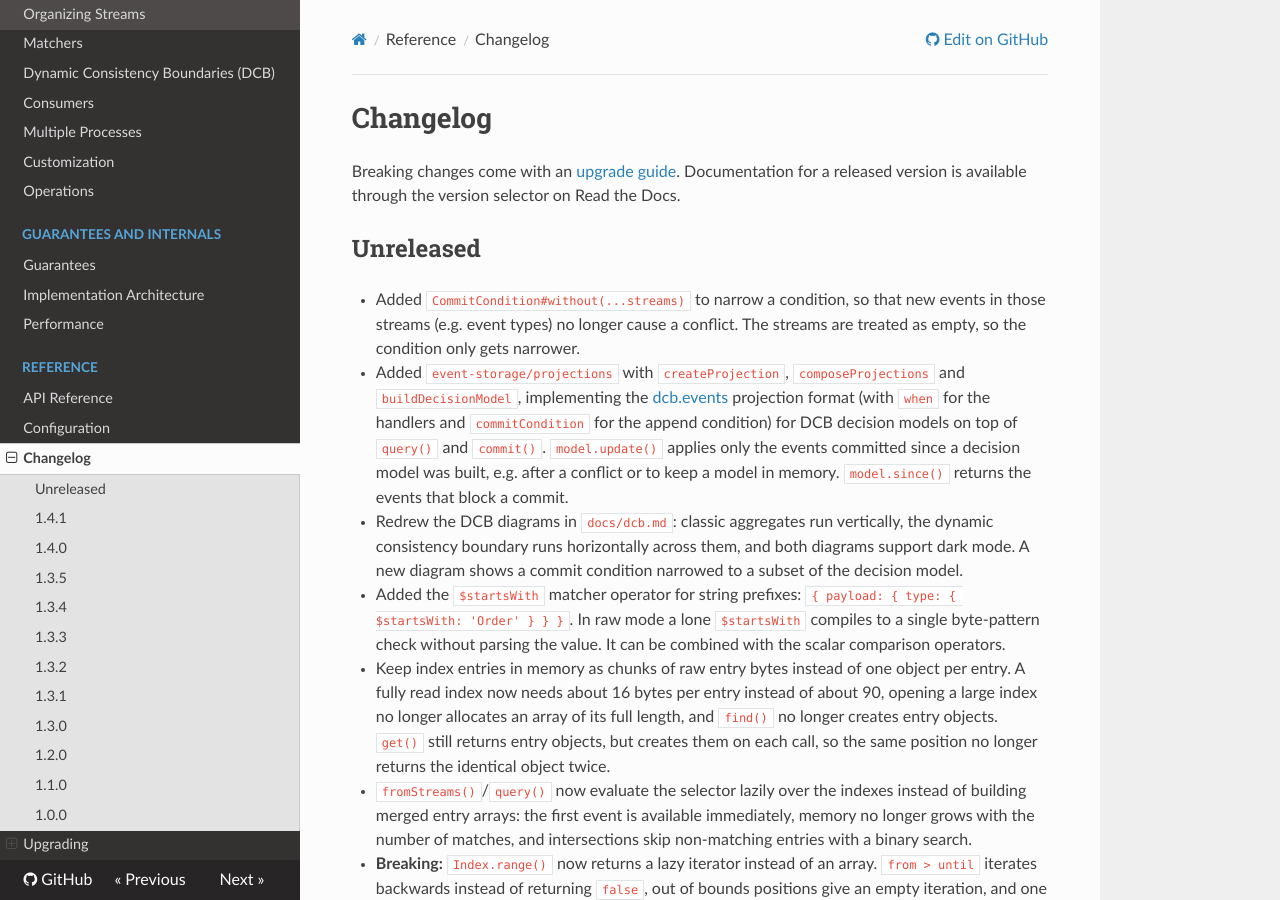
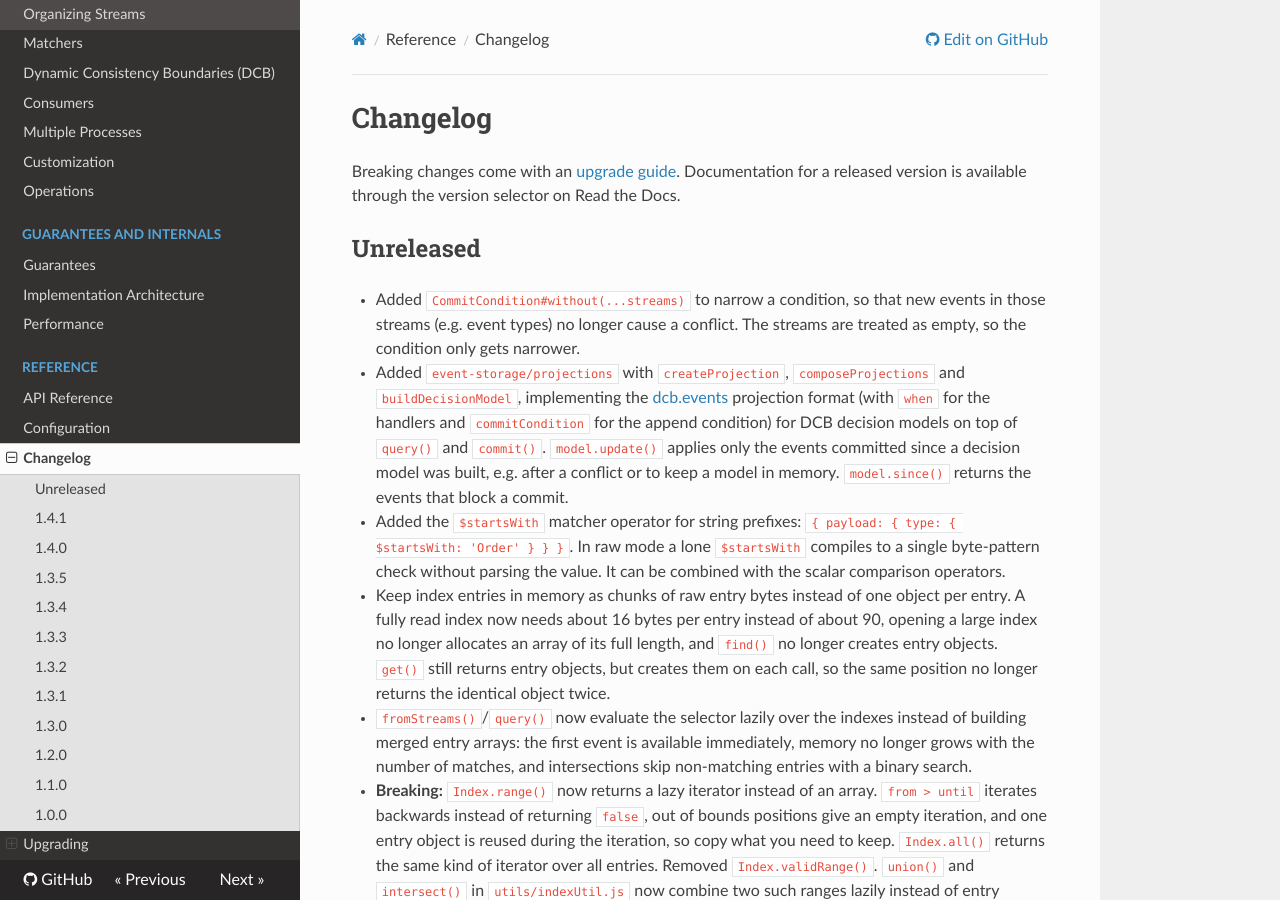
Before and after one commit to albe/node-event-storage, an MkDocs documentation site: the page built from docs/changelog.md, in a window 1280 px wide and 900 px high. Built offline with MkDocs 1.6.1, drawn with Linux system fonts in a browser that asks for light colours; nearby versions of some CDN libraries.

Commit message:
Drop documentation entry from changelog
Co-Authored-By: Claude Opus 5.5 <noreply@anthropic.com>
Claude-Session: https://claude.ai/code/session_01LShbU9WF5hHAjhQyr2gpXo

```diff
--- a/docs/changelog.md
+++ b/docs/changelog.md
@@ -6,7 +6,6 @@ Breaking changes come with an [upgrade guide](upgrading/index.md). Documentation
 
 - Added `CommitCondition#without(...streams)` to narrow a condition, so that new events in those streams (e.g. event types) no longer cause a conflict. The streams are treated as empty, so the condition only gets narrower.
 - Added `event-storage/projections` with `createProjection`, `composeProjections` and `buildDecisionModel`, implementing the [dcb.events](https://dcb.events/topics/projections/) projection format (with `when` for the handlers and `commitCondition` for the append condition) for DCB decision models on top of `query()` and `commit()`. `model.update()` applies only the events committed since a decision model was built, e.g. after a conflict or to keep a model in memory. `model.since()` returns the events that block a commit.
-- Redrew the DCB diagrams in `docs/dcb.md`: classic aggregates run vertically, the dynamic consistency boundary runs horizontally across them, and both diagrams support dark mode. A new diagram shows a commit condition narrowed to a subset of the decision model.
 - Added the `$startsWith` matcher operator for string prefixes: `{ payload: { type: { $startsWith: 'Order' } } }`. In raw mode a lone `$startsWith` compiles to a single byte-pattern check without parsing the value. It can be combined with the scalar comparison operators.
 - Keep index entries in memory as chunks of raw entry bytes instead of one object per entry. A fully read index now needs about 16 bytes per entry instead of about 90, opening a large index no longer allocates an array of its full length, and `find()` no longer creates entry objects. `get()` still returns entry objects, but creates them on each call, so the same position no longer returns the identical object twice.
 - `fromStreams()`/`query()` now evaluate the selector lazily over the indexes instead of building merged entry arrays: the first event is available immediately, memory no longer grows with the number of matches, and intersections skip non-matching entries with a binary search.
```
